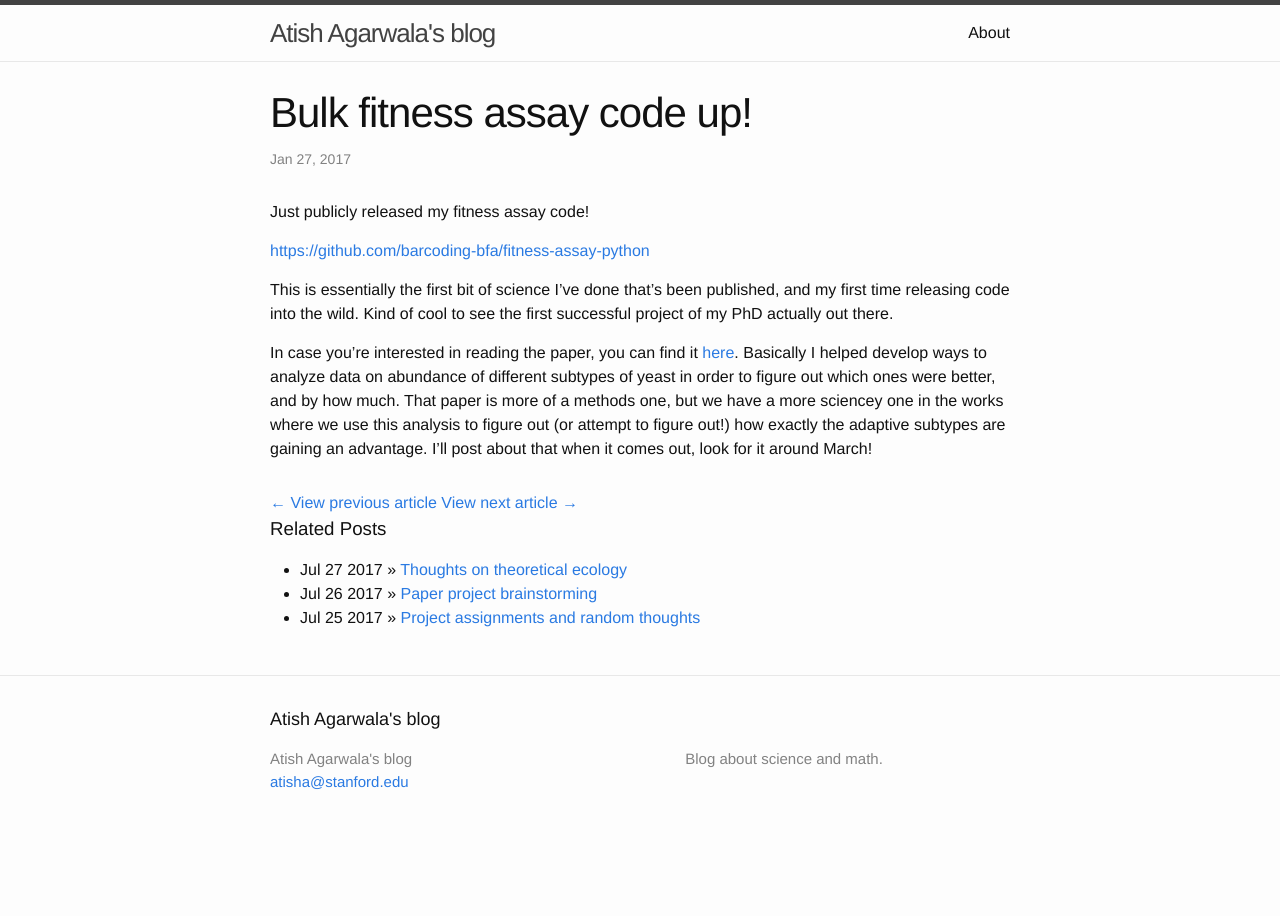
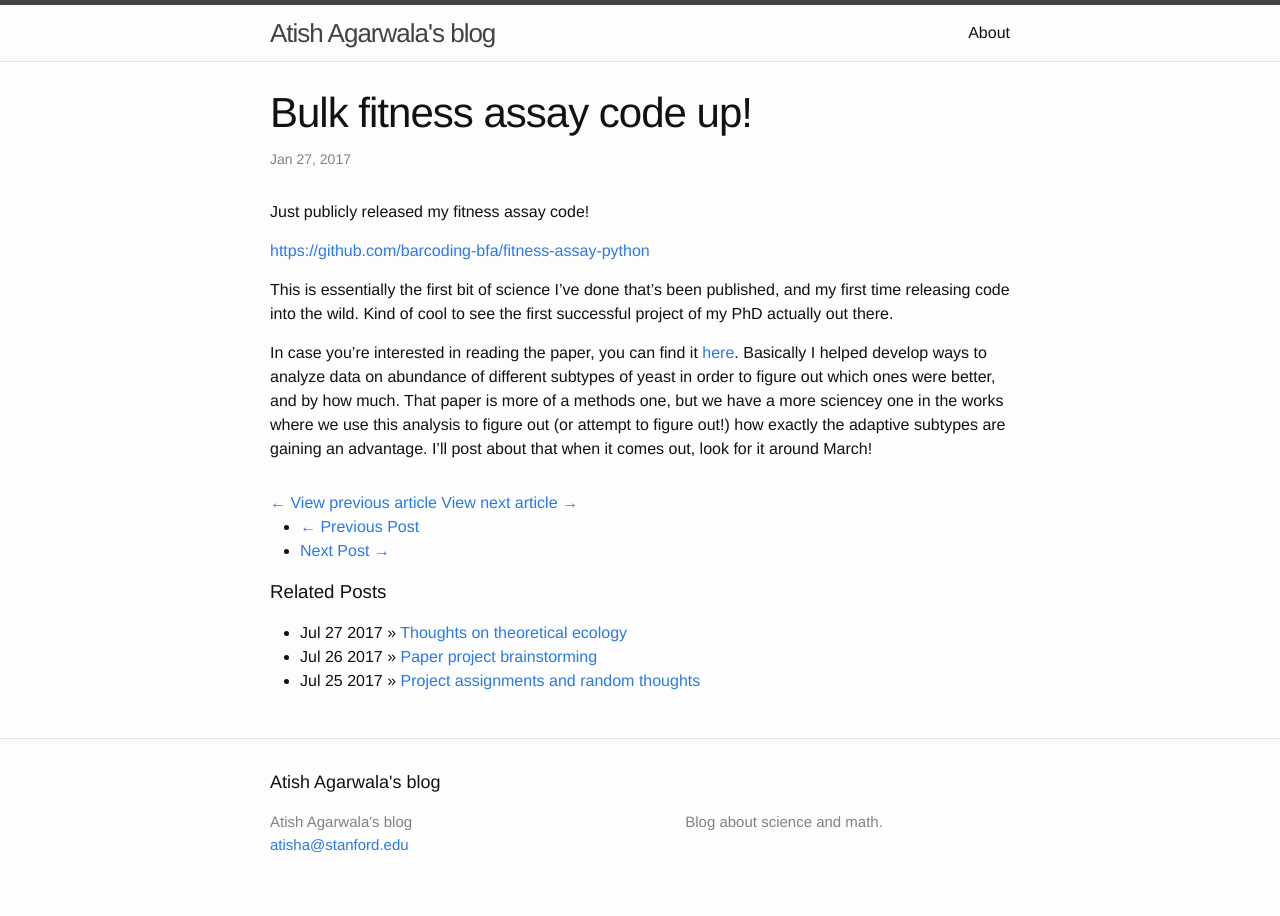
Before and after one commit to atishagarwala/atishagarwala.github.io, a Jekyll site: the page built from _posts/2017-01-27-Fitness-assay-code-done.markdown, in a window 1280 px wide. Built offline with Jekyll 4.4.1, drawn with Linux system fonts in a browser that asks for light colours; comment, search, counter and statistics services are not loaded.

Commit message:
Update post.html

```diff
--- a/_layouts/post.html
+++ b/_layouts/post.html
@@ -24,6 +24,19 @@ comments: true
     <a rel="next" href="{{ page.next.url }}" title="View {{ page.next.title }}">View next article &rarr;</a>
 </span>
 {% endif %}
+
+   <ul class="pager blog-pager">
+        {% if page.previous.url %}
+        <li class="previous">
+          <a href="{{ page.previous.url | prepend: site.baseurl | replace: '//', '/' }}" data-toggle="tooltip" data-placement="top" title="{{page.previous.title}}">&larr; Previous Post</a>
+        </li>
+        {% endif %}
+        {% if page.next.url %}
+        <li class="next">
+          <a href="{{ page.next.url | prepend: site.baseurl | replace: '//', '/' }}" data-toggle="tooltip" data-placement="top" title="{{page.next.title}}">Next Post &rarr;</a>
+        </li>
+        {% endif %}
+      </ul>
 
   <div id="related">
   <h3>Related Posts</h3>
```
